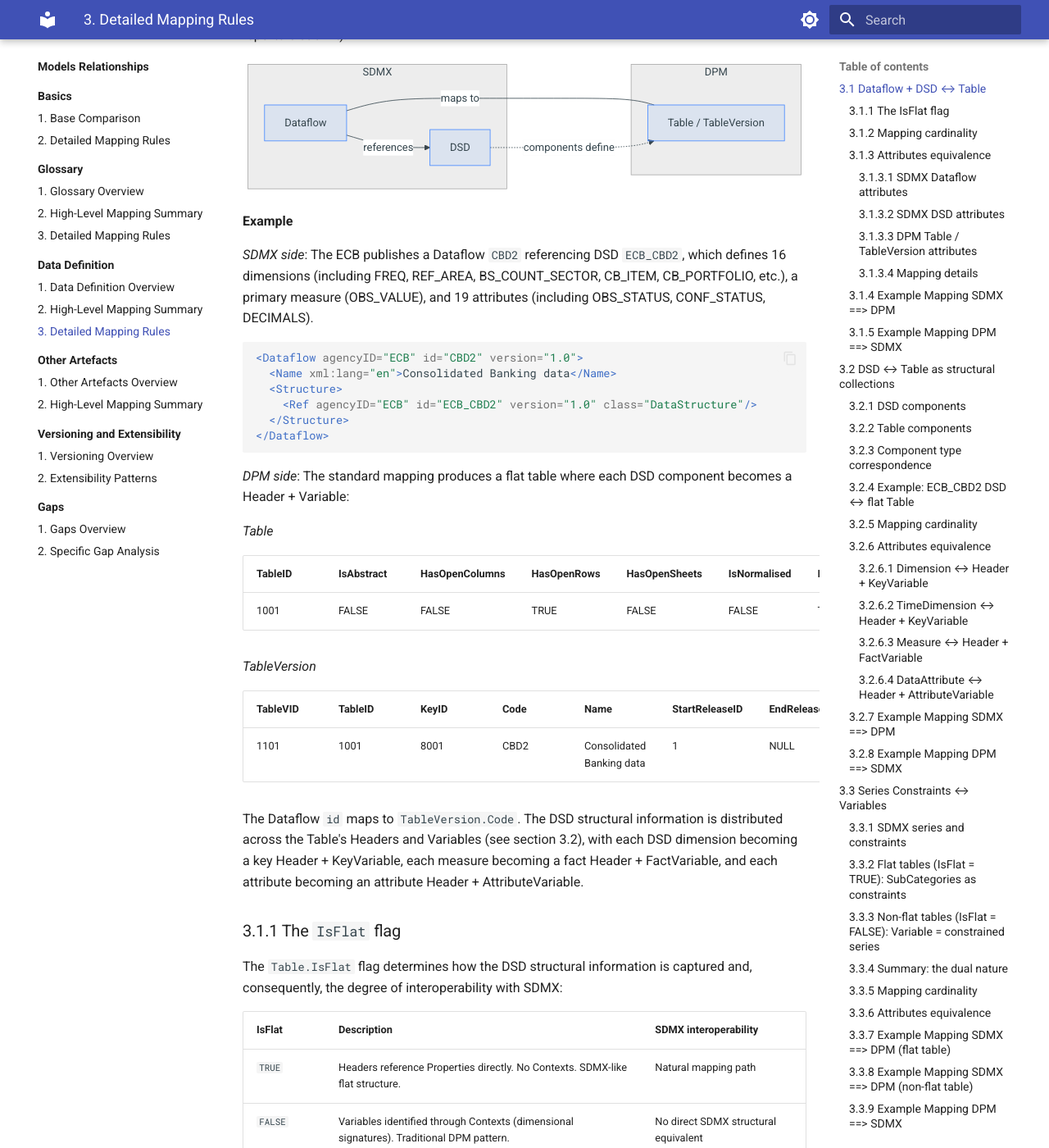
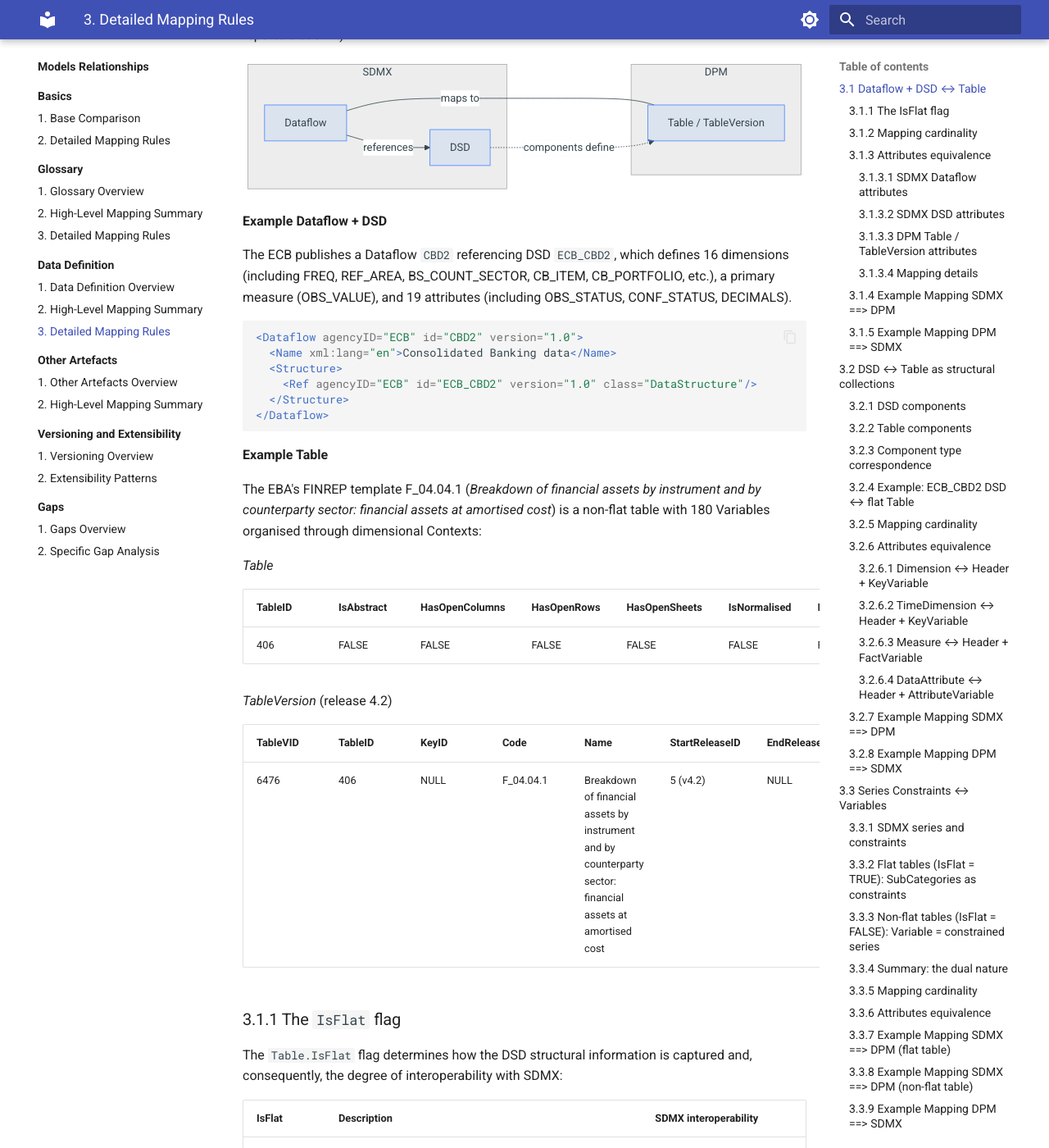
Before and after one commit to sdmx-twg/wp-sdmx-dpm, an MkDocs documentation site: the page built from docs/models-relationships/02_data_definition/03_detailed_mapping_rules.md, in a window 1280 px wide and 1400 px high, scrolled down 1344 px. Shown: the whole window at 82% size. Built offline with MkDocs 1.6.1 and Material for MkDocs 9.7.7, drawn with Linux system fonts in a browser that asks for light colours; some of the changed text lies outside the part shown.

Commit message:
docs: replace flat CBD2 example with non-flat FINREP F_04.04.1 and add Description mapping

````diff
--- a/docs/models-relationships/02_data_definition/03_detailed_mapping_rules.md
+++ b/docs/models-relationships/02_data_definition/03_detailed_mapping_rules.md
@@ -41,9 +41,9 @@ flowchart LR
     DSD -.->|"components define"| T
 ```
 
-**Example**
+**Example Dataflow + DSD**
 
-*SDMX side*: The ECB publishes a Dataflow `CBD2` referencing DSD `ECB_CBD2`, which defines 16 dimensions (including FREQ, REF_AREA, BS_COUNT_SECTOR, CB_ITEM, CB_PORTFOLIO, etc.), a primary measure (OBS_VALUE), and 19 attributes (including OBS_STATUS, CONF_STATUS, DECIMALS).
+The ECB publishes a Dataflow `CBD2` referencing DSD `ECB_CBD2`, which defines 16 dimensions (including FREQ, REF_AREA, BS_COUNT_SECTOR, CB_ITEM, CB_PORTFOLIO, etc.), a primary measure (OBS_VALUE), and 19 attributes (including OBS_STATUS, CONF_STATUS, DECIMALS).
 
 ```xml
 <Dataflow agencyID="ECB" id="CBD2" version="1.0">
@@ -54,21 +54,21 @@ flowchart LR
 </Dataflow>
 ```
 
-*DPM side*: The standard mapping produces a flat table where each DSD component becomes a Header + Variable:
+**Example Table**
+
+The EBA's FINREP template F_04.04.1 (*Breakdown of financial assets by instrument and by counterparty sector: financial assets at amortised cost*) is a non-flat table with 180 Variables organised through dimensional Contexts:
 
 *Table*
 
 | TableID | IsAbstract | HasOpenColumns | HasOpenRows | HasOpenSheets | IsNormalised | IsFlat |
 | ------- | ---------- | -------------- | ----------- | ------------- | ------------ | ------ |
-| 1001    | FALSE      | FALSE          | TRUE        | FALSE         | FALSE        | TRUE   |
+| 406     | FALSE      | FALSE          | FALSE       | FALSE         | FALSE        | FALSE  |
 
-*TableVersion*
+*TableVersion* (release 4.2)
 
-| TableVID | TableID | KeyID | Code | Name                       | StartReleaseID | EndReleaseID |
-| -------- | ------- | ----- | ---- | -------------------------- | -------------- | ------------ |
-| 1101     | 1001    | 8001  | CBD2 | Consolidated Banking data  | 1              | NULL         |
-
-The Dataflow `id` maps to `TableVersion.Code`. The DSD structural information is distributed across the Table's Headers and Variables (see section 3.2), with each DSD dimension becoming a key Header + KeyVariable, each measure becoming a fact Header + FactVariable, and each attribute becoming an attribute Header + AttributeVariable.
+| TableVID | TableID | KeyID | Code      | Name                                                                                                      | StartReleaseID | EndReleaseID |
+| -------- | ------- | ----- | --------- | --------------------------------------------------------------------------------------------------------- | -------------- | ------------ |
+| 6476     | 406     | NULL  | F_04.04.1 | Breakdown of financial assets by instrument and by counterparty sector: financial assets at amortised cost | 5 (v4.2)       | NULL         |
 
 ### 3.1.1 The `IsFlat` flag
 
````
Also changed, not shown: other parts of docs/models-relationships/02_data_definition/03_detailed_mapping_rules.md (+2 -1 lines).
